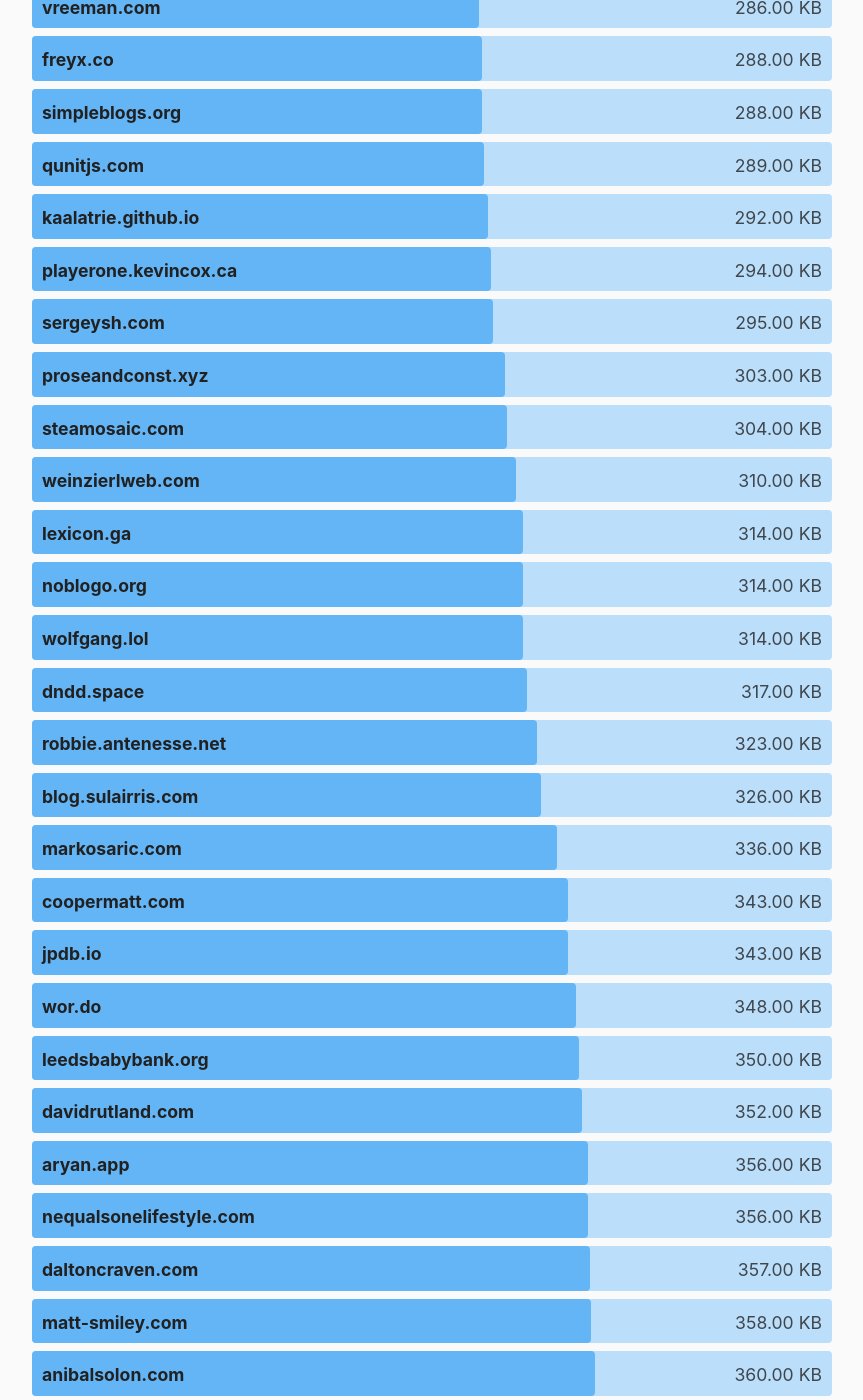
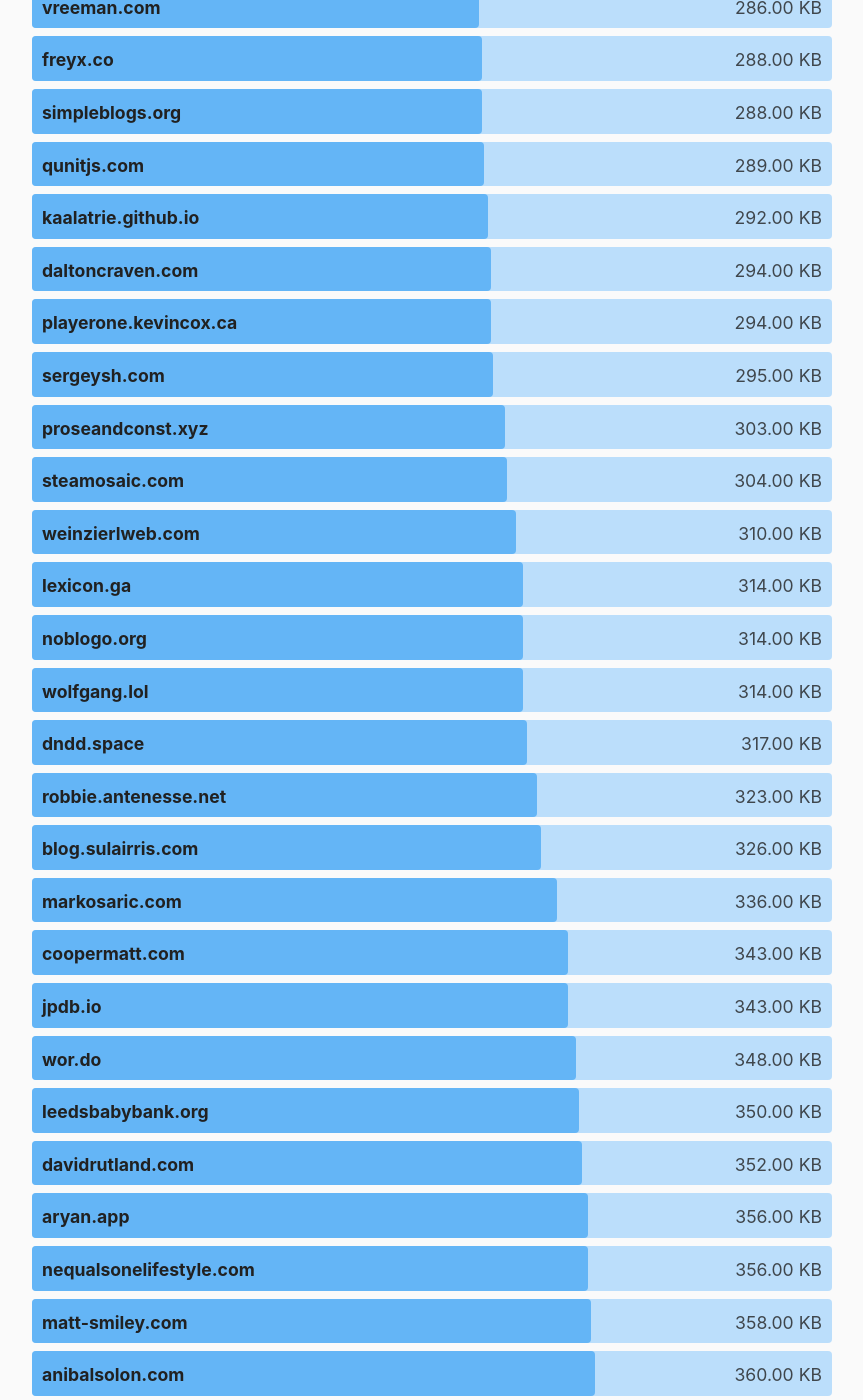
Before and after one commit to kevquirk/512kb.club, a Jekyll site: the page built from index.md, in a window 1280 px wide and 1400 px high, scrolled down 14908 px. Shown: the whole window, without its empty margins (208-1071 px from the left). Built offline with Jekyll 4.4.1, drawn with Linux system fonts in a browser that asks for light colours.

Commit message:
Update daltoncraven.com

```diff
--- a/_data/sites.yml
+++ b/_data/sites.yml
@@ -325,8 +325,8 @@
 
 - domain: daltoncraven.com
   url: https://daltoncraven.com/
-  size: 357
-  last_checked: 2021-09-21
+  size: 294
+  last_checked: 2021-11-06
 
 - domain: danielcuttridge.com
   url: https://danielcuttridge.com/
```
